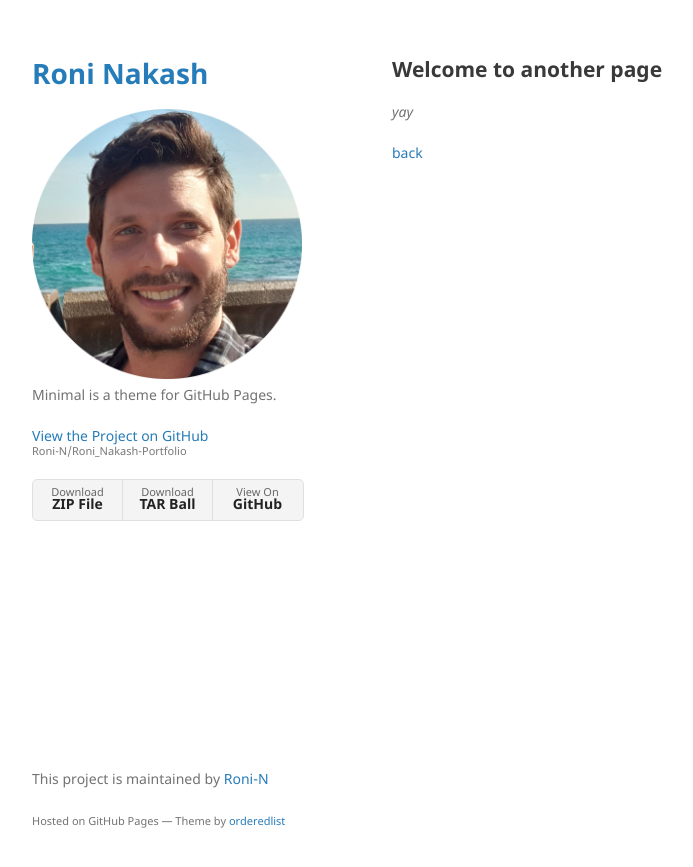
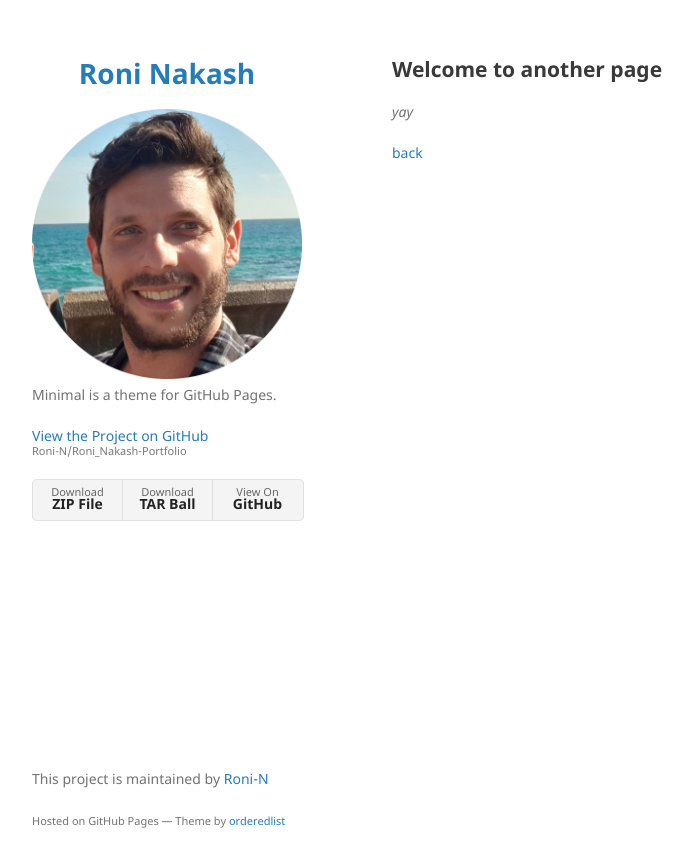
Before and after one commit to Roni-N/Roni_Nakash-Portfolio, a Jekyll site: the page built from another-page.md, in a window 1280 px wide. Shown: the top 867 px of the page, without its empty margins (178-871 px from the left). Built offline with Jekyll 4.4.1, drawn with Linux system fonts in a browser that asks for light colours; our own code applies the rules of GitHub Pages for plain Markdown files.

Commit message:
Update _config.yml

```diff
--- a/_config.yml
+++ b/_config.yml
@@ -1,5 +1,5 @@
 logo: /assets/img/ro-m.png
-title:     Roni Nakash
+title: <p align="center"> Roni Nakash </p>
 description: Minimal is a theme for GitHub Pages.
 show_downloads: true
 google_analytics: G-NK5QYM5W74
```
